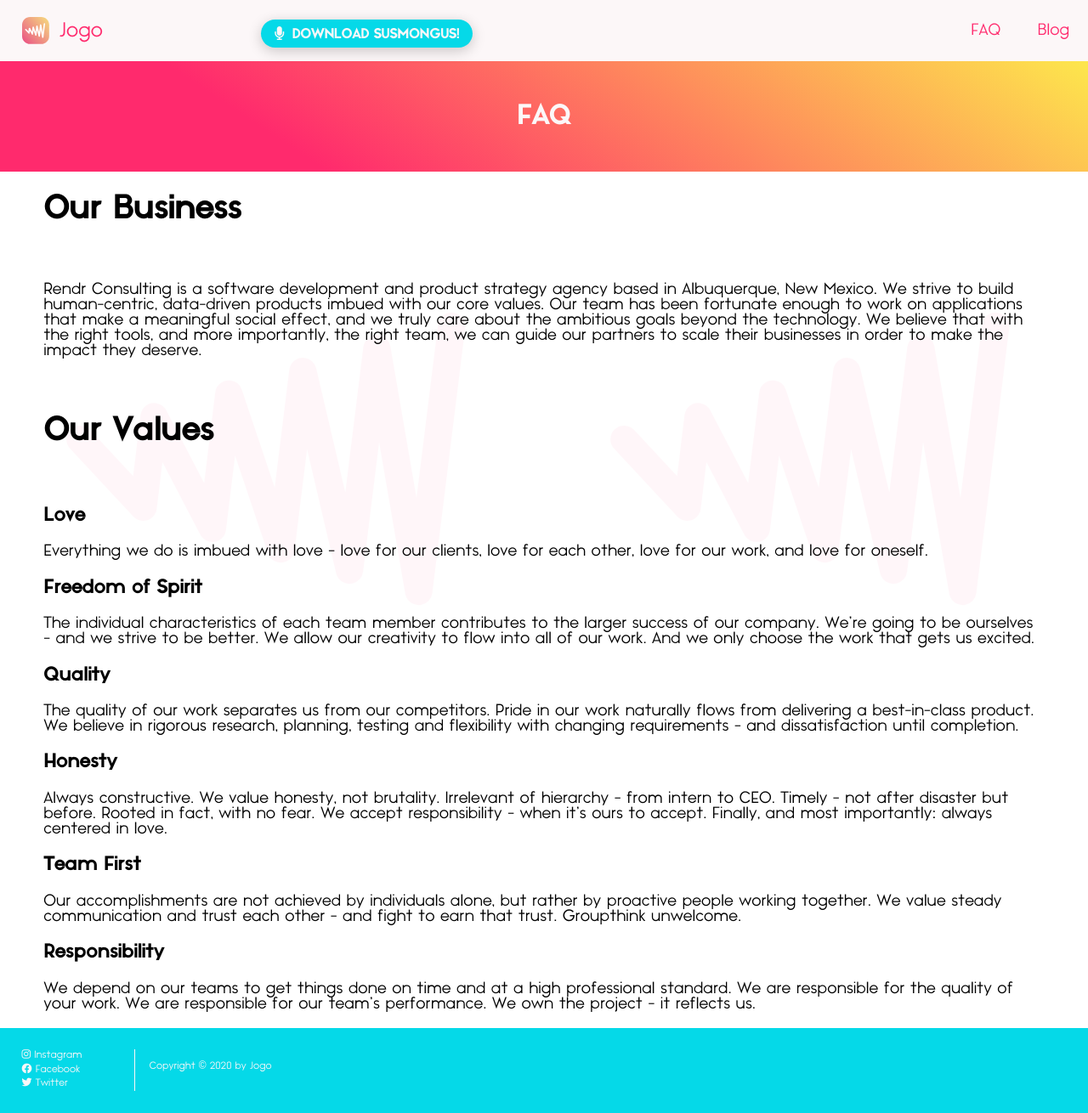
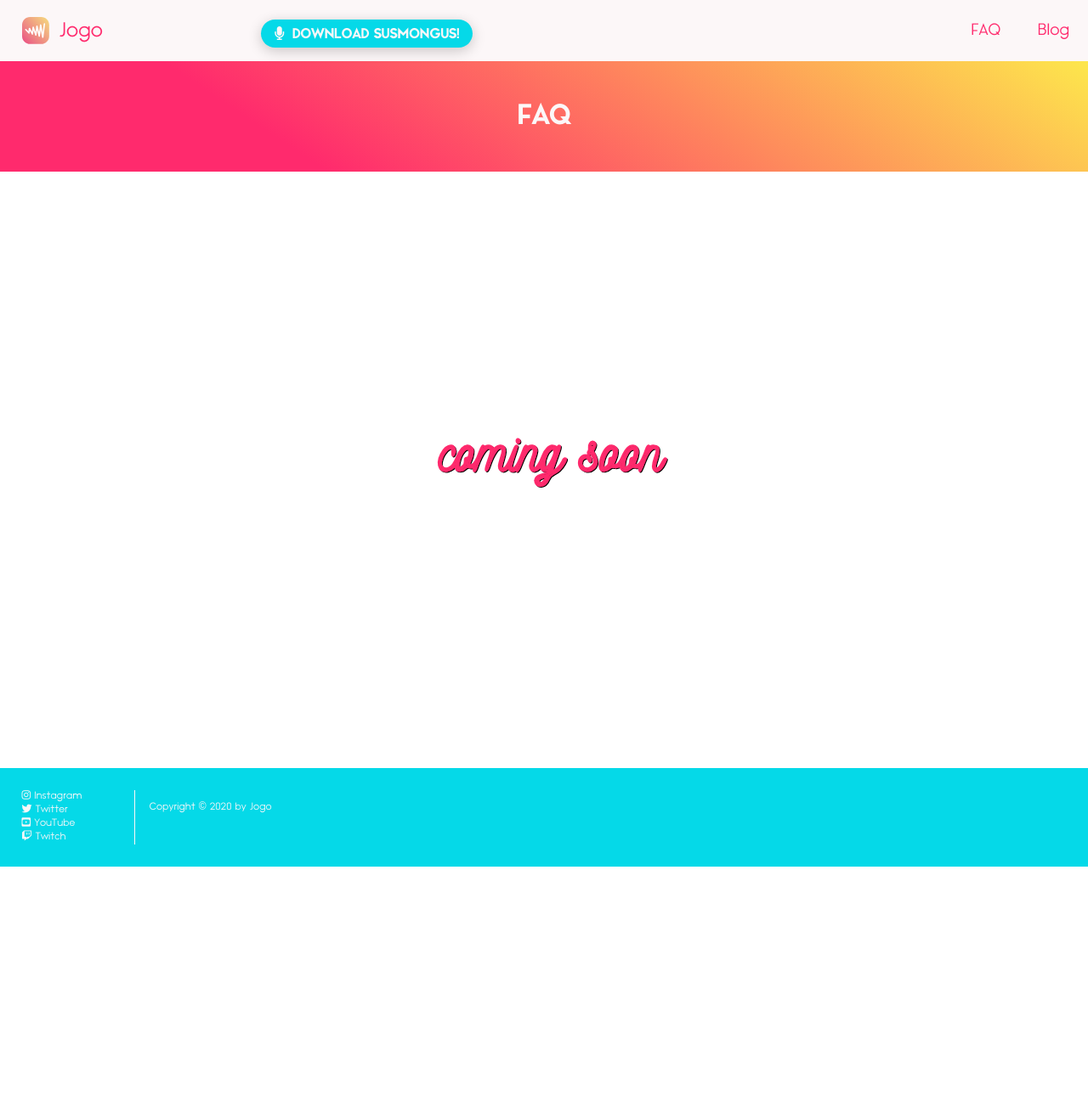
Before and after one commit to aindaco1/jogo-website, a Jekyll site: the page built from faq.html, in a window 1280 px wide. Shown: the whole page at 85% size. Built offline with Jekyll 4.4.1, drawn with Linux system fonts in a browser that asks for light colours; nearby versions of some CDN libraries; after the commit the page ends 1020 px from its top, so only the background shows below that.

Commit message:
updated socials, added coming soon animated svg

```diff
--- a/_includes/footer.html
+++ b/_includes/footer.html
@@ -1,8 +1,9 @@
 <footer class="site-footer">
   <div class="footer-col">
-    <ul><i class="fab fa-instagram"></i><a href=""> Instagram</a></ul>
-    <ul><i class="fab fa-facebook"></i><a href=""> Facebook</a></ul>
-    <ul><i class="fab fa-twitter"></i><a href=""> Twitter</a></ul>
+    <ul><a href="https://instagram.com/jogogoodgame" target="_blank"><i class="fab fa-instagram"></i> Instagram</a></ul>
+    <ul><a href="https://twitter.com/jogogoodgame" target="_blank"><i class="fab fa-twitter"></i> Twitter</a></ul>
+    <ul><a href="https://youtube.com/jogogoodgame" target="_blank"><i class="fab fa-youtube-square"></i> YouTube</a></ul>
+    <ul><a href="https://twitch.com/jogogoodgame" target="_blank"><i class="fab fa-twitch"></i> Twitch</a></ul>
   </div>
   <p>Copyright &copy; {{ "now" | date: "%Y" }} by Jogo</p>
 </footer>
--- a/assets/css/style.css
+++ b/assets/css/style.css
@@ -65,6 +65,15 @@ button:hover {
     max-height: 150px;
     margin: auto;
     display: block;
+}
+
+.coming-soon {
+	max-width: 300px;
+	margin-right: auto;
+    margin-left: auto;
+    margin-bottom: 3vh;
+    display: block;
+    height: 75vh;
 }
 
 /**************
@@ -437,7 +446,7 @@ IPAD PRO MEDIA QUERY FORMATTING
     }
 
     nav div:last-child a:hover {
-        color: #05D9E8;
+        color: #d0f9fc;
     }
 
     header input[type=checkbox] {
--- a/faq.html
+++ b/faq.html
@@ -4,37 +4,4 @@ permalink: /faq/
 layout: page
 canonical_url: 'https://jogo.gg/'
 ---
-<div class='container'>
-	<h1 class='center-text'>Our Business</h1>
-	<br>
-	<p>Rendr Consulting is a software development and product strategy agency based in Albuquerque, New Mexico. We strive to build <strong>human-centric, data-driven</strong> products imbued with our core values. Our team has been fortunate enough to work on applications that make a meaningful social effect, and we truly care about the ambitious goals beyond the technology. We believe that <strong>with the right tools,</strong> and more importantly, <strong>the right team,</strong> we can guide our partners to scale their businesses in order to make the impact they deserve.</p>
-	<br>
-	<h1 class='center-text'>Our Values</h1>
-	<br>
-	<div class='row center-text'>
-		<div class='six columns'>
-			<h3>Love</h3>
-			<p>Everything we do is <strong>imbued with love</strong> - love for our clients, love for each other, love for our work, and love for oneself.</p>
-		</div>
-		<div class='six columns'>
-			<h3>Freedom of Spirit</h3>
-			<p>The individual characteristics of each team member contributes to the larger success of our company. We’re going to be <strong>ourselves</strong> - and we strive to be <strong>better</strong>. We allow our creativity to flow into all of our work. And we only choose the work that gets us excited.</p>
-		</div>
-		<div class='six columns'>
-			<h3>Quality</h3>
-			<p>The quality of our work <strong>separates us from our competitors</strong>. Pride in our work naturally flows from delivering a best-in-class product. We believe in rigorous research, planning, testing and flexibility with changing requirements - and dissatisfaction until completion.</p>
-		</div>
-		<div class='six columns'>
-			<h3>Honesty</h3>
-			<p>Always constructive. We value honesty, not brutality. Irrelevant of hierarchy - from intern to CEO. Timely - not <strong>after</strong> disaster but <strong>before</strong>. Rooted in fact, with no fear. We accept responsibility - when it’s ours to accept. Finally, and most importantly: always centered in love.</p>
-		</div>
-		<div class='six columns'>
-			<h3>Team First</h3>
-			<p>Our accomplishments are not achieved by individuals alone, but rather by <strong>proactive people working together</strong>. We value steady communication and trust each other - and fight to earn that trust. Groupthink unwelcome.</p>
-		</div>
-		<div class='six columns'>
-			<h3>Responsibility</h3>
-			<p>We depend on our teams to get things done on time and at a high professional standard. <strong>We</strong> are responsible for the quality of your work. <strong>We</strong> are responsible for our team’s performance. We <strong>own</strong> the project - it reflects us.</p>
-		</div>
-	</div>
-</div>
+<img class="coming-soon" src="/assets/img/coming-soon-css.svg" alt="Coming soon!">
```
Also changed, not shown: _posts/2020-12-21-susmongus-announcement.markdown (+1 -21 lines), assets/img/coming-soon-css.svg (added), assets/img/coming-soon-js.svg (added).
